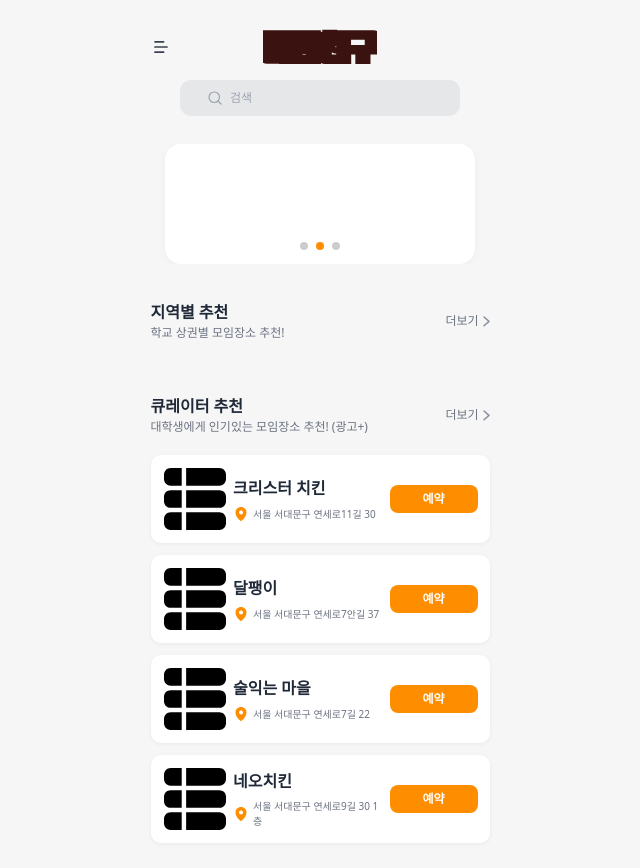
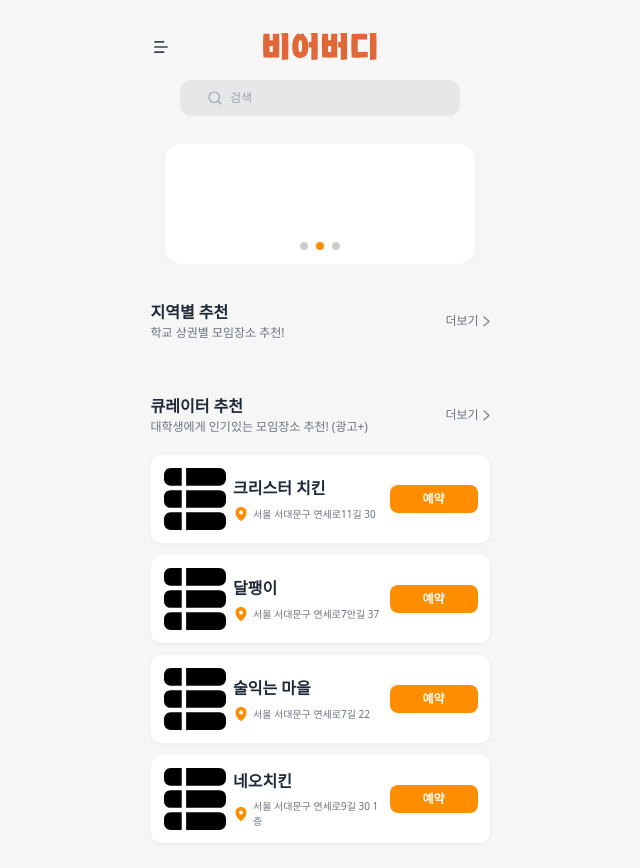
Before and after one commit to dkfriend2023/beabuddy-frontend, a Next.js app: page / in a window 1280 px wide. Shown: the top 868 px of the page, without its empty margins (320-960 px from the left). Built offline with nearby package versions, Linux system fonts and the light colour scheme.

Commit message:
design: change logo in index page

```diff
--- a/src/components/Header.tsx
+++ b/src/components/Header.tsx
@@ -1,7 +1,7 @@
 import Image from "next/image";
 
 import sidemenubars from "/public/side-menubars.svg";
-import dkfriendlogo from "/public/dkfriend-logo.svg";
+import textlogo from "/public/logo/textlogo.svg";
 
 function Header() {
   return (
@@ -14,7 +14,7 @@ function Header() {
         style={{ width: 16, height: 12 }}
       />
       <Image
-        src={dkfriendlogo}
+        src={textlogo}
         width={114}
         height={41}
         alt="logo"
```
